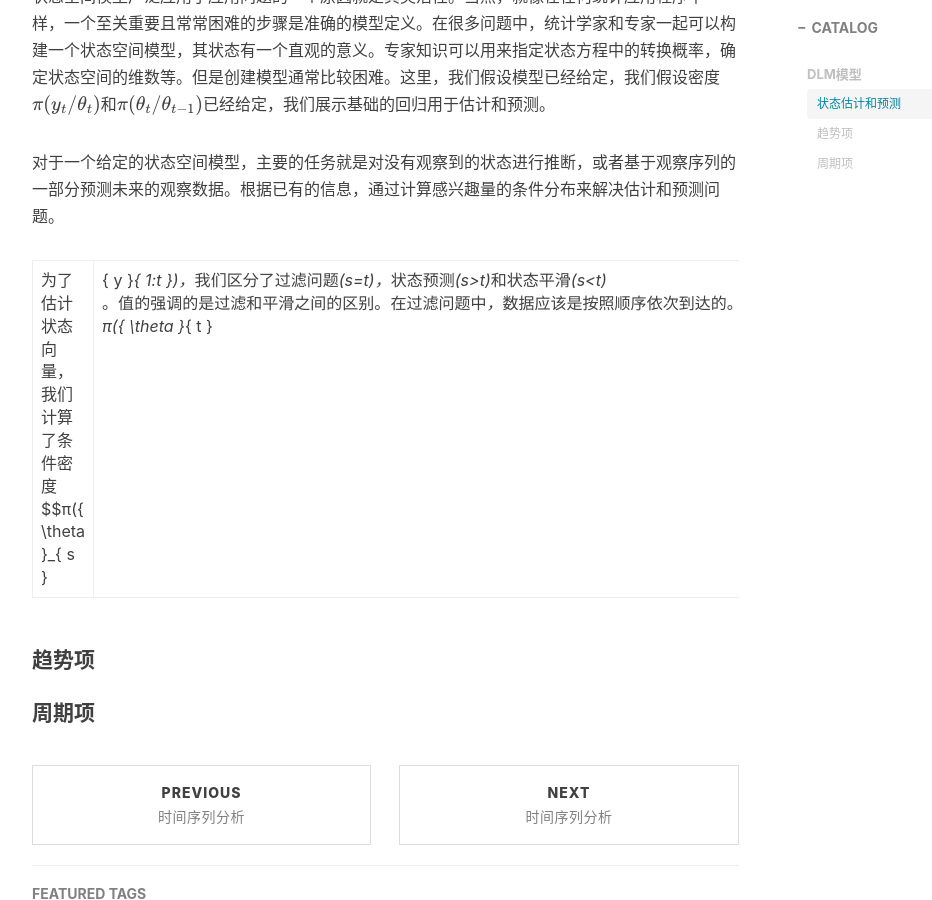
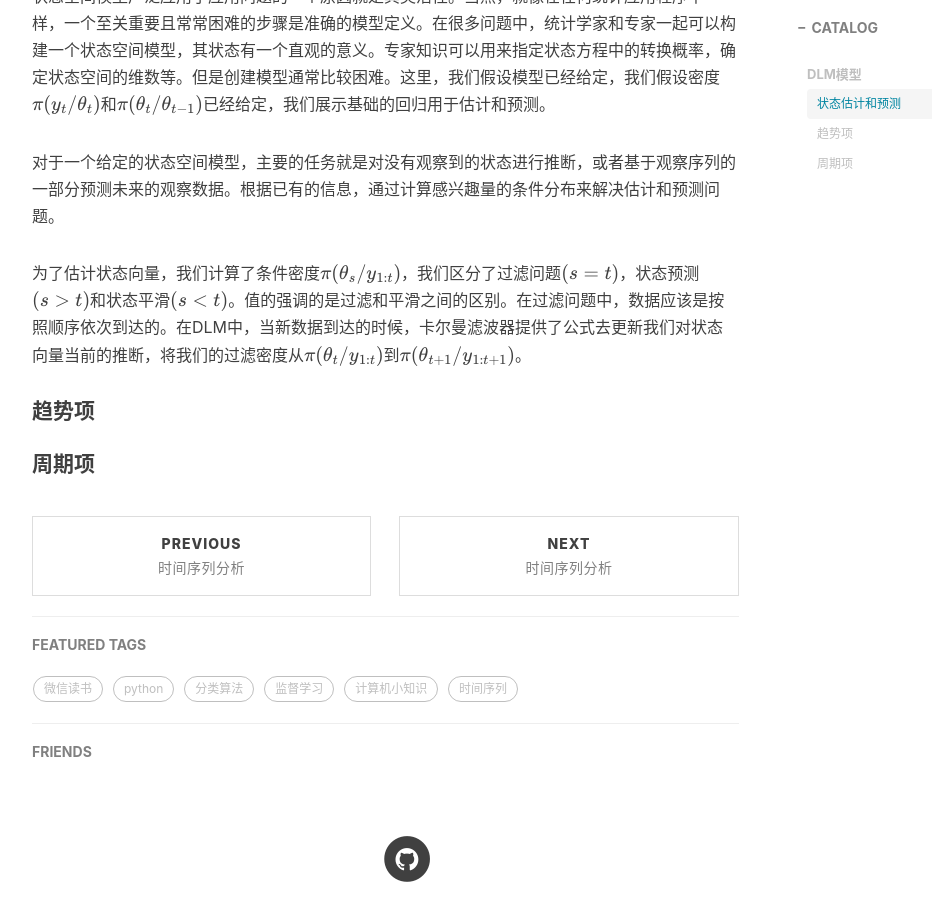
Before and after one commit to kunmei/blog, a Jekyll site: the page built from _posts/2018-03-14-DLM模型.md, in a window 1280 px wide and 900 px high, scrolled down 2680 px. Shown: the whole window, without its empty margins (233-1165 px from the left). Built offline with Jekyll 4.4.1, drawn with Linux system fonts in a browser that asks for light colours; nearby versions of some CDN libraries; formulas are drawn with MathJax 3; comment, search, counter and statistics services are not loaded.

Commit message:
modify dlm model

```diff
--- a/_posts/2018-03-14-DLM模型.md
+++ b/_posts/2018-03-14-DLM模型.md
@@ -72,7 +72,7 @@ $$
 
 对于一个给定的状态空间模型，主要的任务就是对没有观察到的状态进行推断，或者基于观察序列的一部分预测未来的观察数据。根据已有的信息，通过计算感兴趣量的条件分布来解决估计和预测问题。
 
-为了估计状态向量，我们计算了条件密度$$π({ \theta  }_{ s }|{ y }_{ 1:t })$$，我们区分了过滤问题$$(s=t)$$，状态预测$$(s>t)$$和状态平滑$$(s<t)$$。值的强调的是过滤和平滑之间的区别。在过滤问题中，数据应该是按照顺序依次到达的。在DLM中，当新数据到达的时候，卡尔曼滤波器提供了公式去更新我们对状态向量当前的推断，将我们的过滤密度从$$π({ \theta  }_{ t }|{ y }_{ 1:t })$$到$$π({ \theta  }_{ t+1 }|{ y }_{ 1:t+1 })$$。
+为了估计状态向量，我们计算了条件密度$$π({ { \theta  }_{ s } }/{ { y }_{ 1:t } })$$，我们区分了过滤问题$$(s=t)$$，状态预测$$(s>t)$$和状态平滑$$(s<t)$$。值的强调的是过滤和平滑之间的区别。在过滤问题中，数据应该是按照顺序依次到达的。在DLM中，当新数据到达的时候，卡尔曼滤波器提供了公式去更新我们对状态向量当前的推断，将我们的过滤密度从$$π({ \theta  }_{ t }/{ y }_{ 1:t })$$到$$π({ \theta  }_{ t+1 }/{ y }_{ 1:t+1 })$$。
 
 #### 趋势项
 #### 周期项
```
